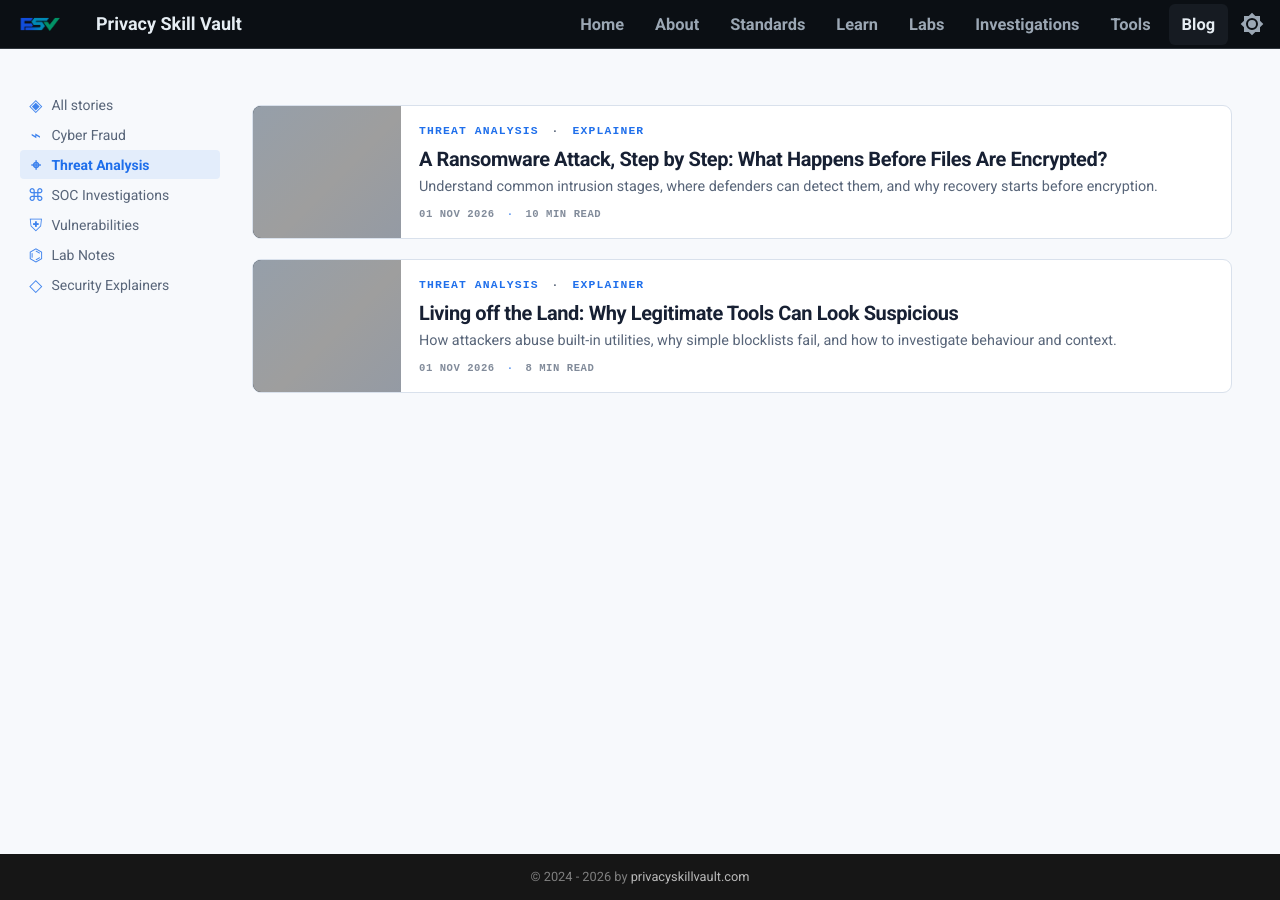
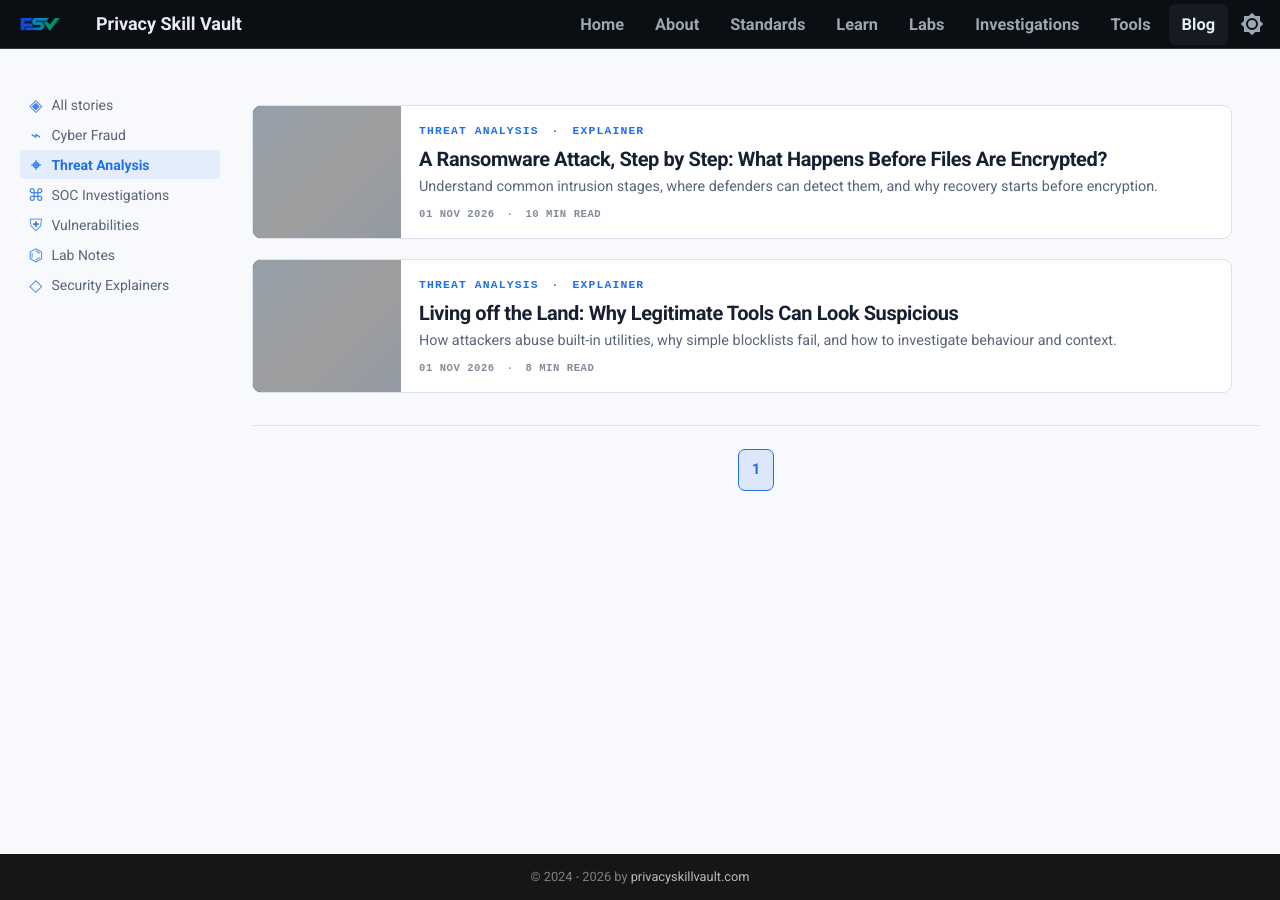
Before and after one commit to PrivacySkillVault/privacyskillvault.github.io, an MkDocs documentation site: the page built from docs/blog/threat-analysis/index.md, in a window 1280 px wide. Built offline with MkDocs 1.6.1 and Material for MkDocs 9.7.7, drawn with Linux system fonts in a browser that asks for light colours; grey boxes are pictures that could not be loaded.

Commit message:
Add category archive pagination foundation

```diff
--- a/docs/blog/threat-analysis/index.md
+++ b/docs/blog/threat-analysis/index.md
@@ -19,5 +19,6 @@
       <div class="psv-story-card__body"><span class="psv-story-category">THREAT ANALYSIS <i>·</i> EXPLAINER</span><h3>Living off the Land: Why Legitimate Tools Can Look Suspicious</h3><p>How attackers abuse built-in utilities, why simple blocklists fail, and how to investigate behaviour and context.</p><div class="psv-story-card__footer"><small>01 NOV 2026 <i>·</i> 8 MIN READ</small></div></div>
     </a>
     </div>
+    <nav class="psv-journal-pagination" aria-label="threat analysis pages"><span class="psv-page-link is-current" aria-current="page">1</span></nav>
   </section>
 </div>
```
